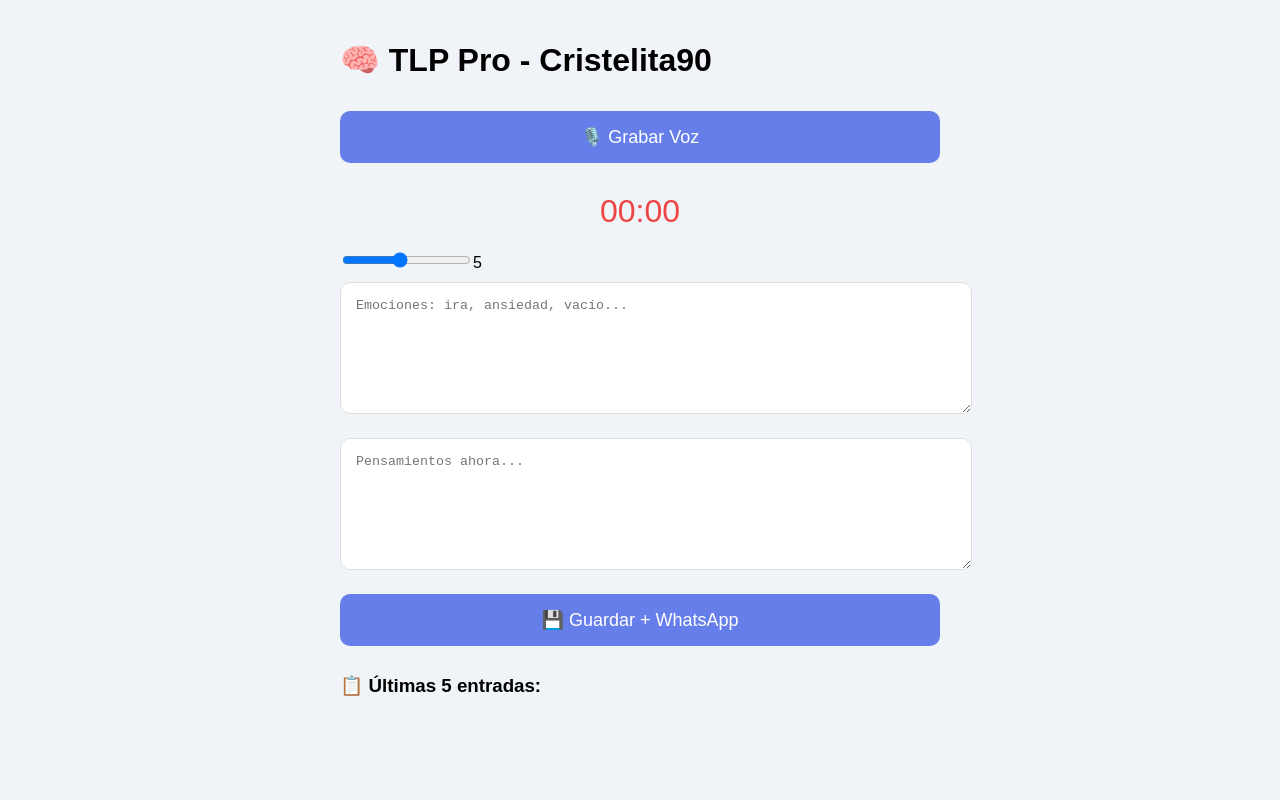
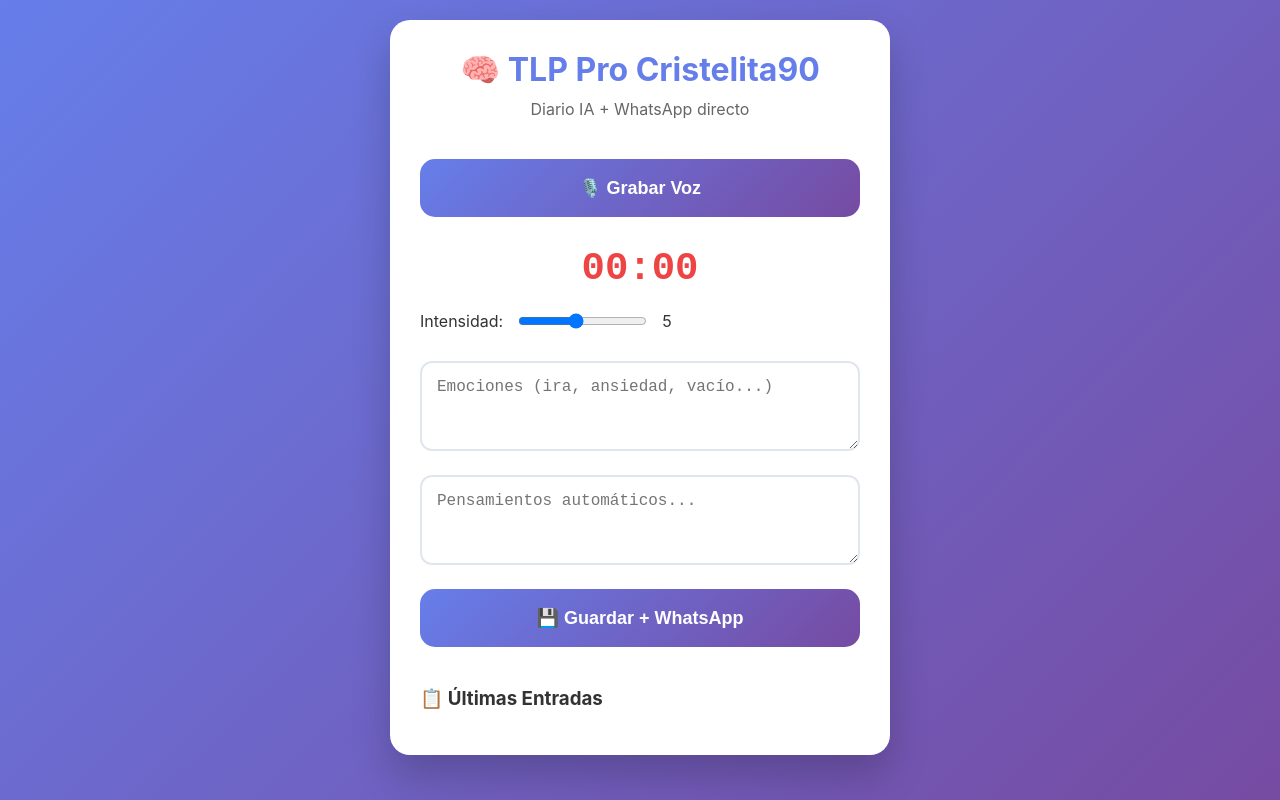
Before and after one commit to CRISTELITA90/tlp-diario-pro, a plain HTML site: page index.html in a window 1280 px wide. Drawn offline with Linux system fonts and the light colour scheme.

Commit message:
Refactor index.html for improved structure and style

```diff
--- a/index.html
+++ b/index.html
@@ -1,48 +1,61 @@
 <!DOCTYPE html>
 <html>
 <head>
-    <title>TLP Pro Cristelita90</title>
-    <meta name="viewport" content="width=device-width">
+    <title>TLP Pro - Cristelita90</title>
+    <meta name="viewport" content="width=device-width,initial-scale=1">
     <style>
-        body { font-family: Arial; max-width: 600px; margin: 0 auto; padding: 20px; background: #f0f4f8; }
-        .btn { padding: 15px; margin: 10px 0; border: none; border-radius: 10px; font-size: 18px; cursor: pointer; width: 100%; }
-        .btn-primary { background: #667eea; color: white; }
-        .btn-recording { background: #ef4444 !important; animation: pulse 1s infinite; }
-        @keyframes pulse { 0%,100%{transform:scale(1)} 50%{transform:scale(1.05)} }
-        textarea { width: 100%; height: 100px; margin: 10px 0; padding: 15px; border-radius: 10px; border: 1px solid #ddd; }
-        #timer { font-size: 2em; color: #ef4444; text-align: center; margin: 20px 0; }
-        #audioPreview { background: #10b981; color: white; padding: 20px; border-radius: 10px; margin: 10px 0; }
-        .entry { background: white; padding: 15px; margin: 10px 0; border-radius: 10px; box-shadow: 0 2px 10px rgba(0,0,0,0.1); }
-        #suggestionSection { background: #10b981; color: white; padding: 20px; border-radius: 10px; margin: 20px 0; }
-        .whatsapp { background: #25d366 !important; }
+        *{margin:0;padding:0;box-sizing:border-box}
+        body{font-family:-apple-system,BlinkMacSystemFont,'Segoe UI',sans-serif;background:linear-gradient(135deg,#667eea,#764ba2);color:#333;min-height:100vh;padding:20px}
+        .container{max-width:500px;margin:0 auto;background:white;border-radius:20px;padding:30px;box-shadow:0 20px 40px rgba(0,0,0,0.2)}
+        h1{text-align:center;color:#667eea;margin-bottom:10px}
+        .btn{width:100%;padding:18px;margin:10px 0;border:none;border-radius:15px;font-size:18px;font-weight:600;cursor:pointer;transition:all .3s}
+        .btn-primary{background:linear-gradient(135deg,#667eea,#764ba2);color:white}
+        .btn-recording{background:linear-gradient(135deg,#ef4444,#dc2626)!important;animation:pulse 1s infinite}
+        @keyframes pulse{0%,100%{transform:scale(1)}50%{transform:scale(1.05)}}
+        textarea{width:100%;height:90px;padding:15px;margin:10px 0;border:2px solid #e0e6ed;border-radius:12px;font-size:16px;resize:vertical}
+        textarea:focus{outline:none;border-color:#667eea}
+        #timer{font-size:3em;text-align:center;color:#ef4444;font-weight:bold;margin:20px 0;font-family:monospace}
+        #audioPreview{background:#10b981;color:white;padding:20px;border-radius:12px;margin:20px 0;display:none}
+        #audioPreview audio{width:100%;margin-top:10px}
+        .intensity{display:flex;align-items:center;gap:15px;margin:20px 0}
+        .entry{background:#f8fafc;padding:20px;margin:10px 0;border-radius:12px;border-left:4px solid #667eea}
+        #suggestionSection{background:linear-gradient(135deg,#10b981,#059669);color:white;padding:25px;border-radius:15px;margin:20px 0;display:none;text-align:center}
+        .whatsapp{background:#25d366!important;color:white!important;font-weight:bold!important}
     </style>
 </head>
 <body>
-    <h1>🧠 TLP Pro - Cristelita90</h1>
+    <div class="container">
+        <h1>🧠 TLP Pro Cristelita90</h1>
+        <p style="text-align:center;color:#666;margin-bottom:30px">Diario IA + WhatsApp directo</p>
 
         <button id="recordBtn" class="btn btn-primary">🎙️ Grabar Voz</button>
         <div id="timer">00:00</div>
 
-    <div id="audioPreview" style="display:none;">
-        <strong>✅ Audio grabado</strong><br>
-        <audio id="playback" controls></audio>
+        <div id="audioPreview">
+            <strong>✅ Audio Grabado</strong><br>
+            <audio id="playbackAudio" controls></audio>
         </div>
 
-    <input type="range" id="intensity" min="1" max="10" value="5"><span id="intValue">5</span>
+        <div class="intensity">
+            <label>Intensidad:</label>
+            <input type="range" id="intensity" min="1" max="10" value="5">
+            <span id="intValue">5</span>
+        </div>
 
-    <textarea id="emotions" placeholder="Emociones: ira, ansiedad, vacío..."></textarea>
-    <textarea id="thoughts" placeholder="Pensamientos ahora..."></textarea>
+        <textarea id="emotions" placeholder="Emociones (ira, ansiedad, vacío...)"></textarea>
+        <textarea id="thoughts" placeholder="Pensamientos automáticos..."></textarea>
 
         <button id="saveBtn" class="btn btn-primary">💾 Guardar + WhatsApp</button>
 
-    <div id="suggestionSection" style="display:none;">
-        <div id="suggestion"></div>
-        <button class="btn whatsapp" onclick="window.open('https://wa.me/+34643370361')">📱 WhatsApp Terapeuta</button>
+        <div id="suggestionSection">
+            <h3 id="suggestion">🎯 Sugerencia IA</h3>
+            <button class="btn whatsapp" onclick="window.open('https://wa.me/+34643370361')">📱 WhatsApp Directo</button>
         </div>
 
-    <h3>📋 Últimas 5 entradas:</h3>
+        <h3 style="margin:30px 0 15px 0">📋 Últimas Entradas</h3>
         <div id="entries"></div>
+    </div>
 
-    <script>/* PEGA script.js de arriba */</script>
+    <script>/* PEGA EL script.js COMPLETO DE ARRIBA */</script>
 </body>
 </html>
```
Lines whose indentation alone changed are shown as unchanged.
